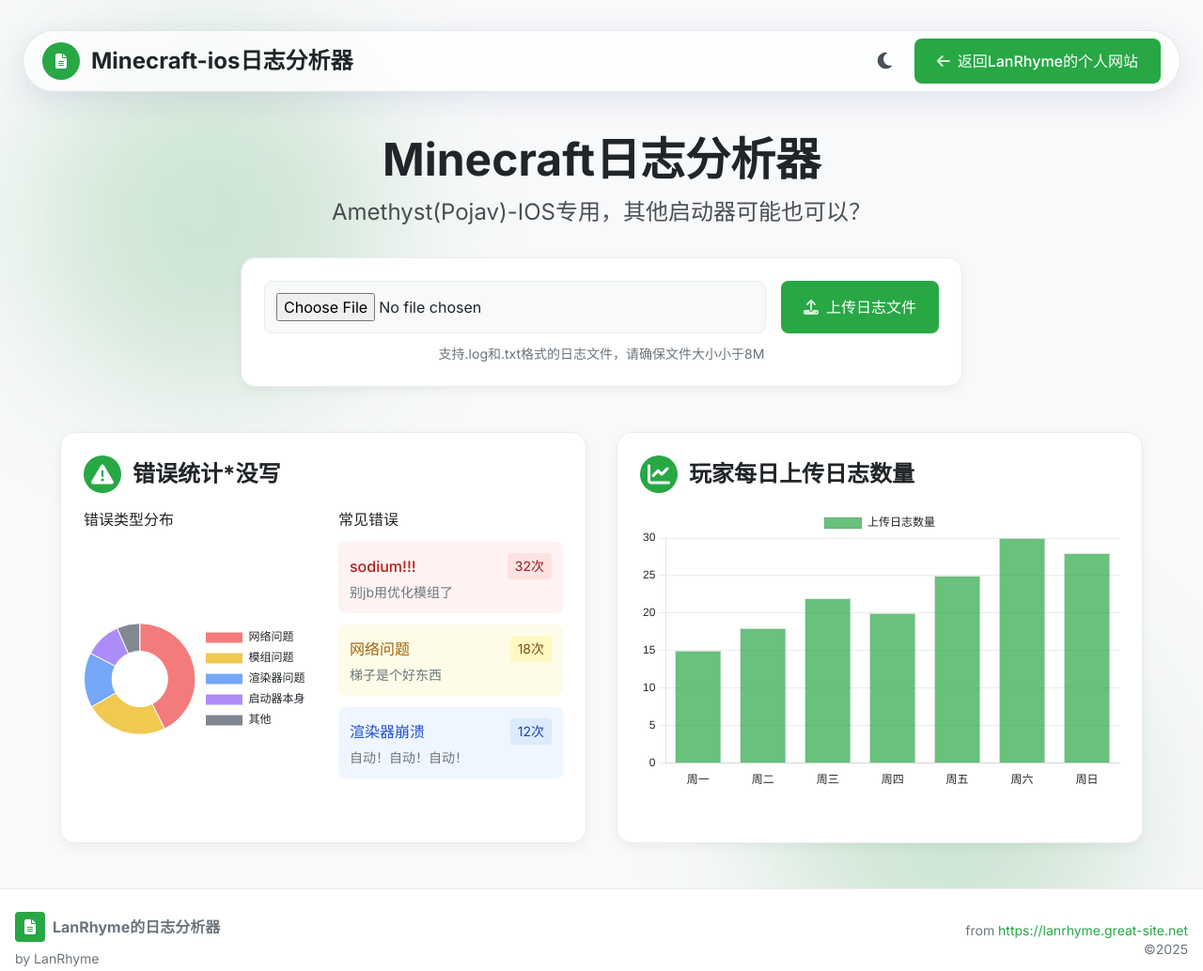
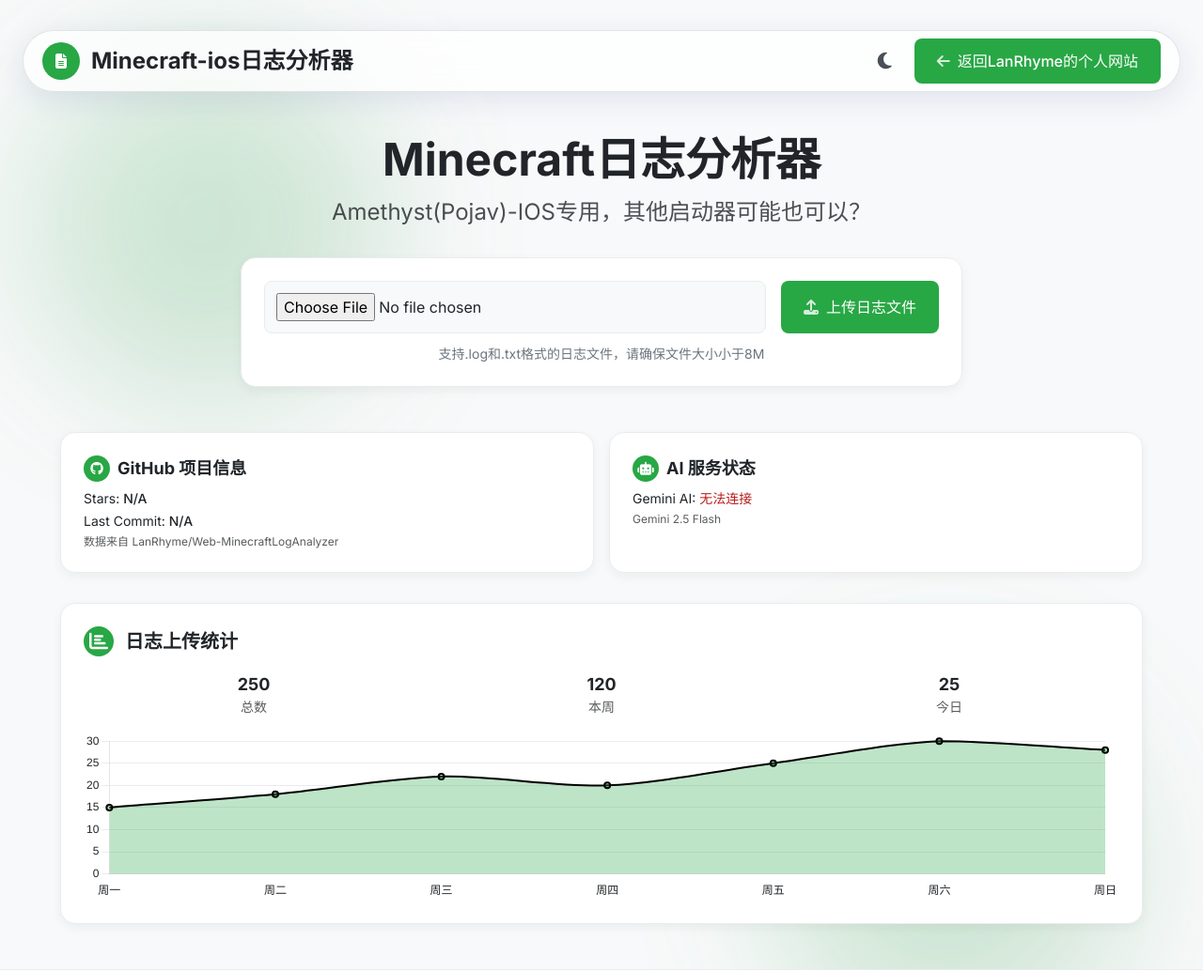
Before and after one commit to LanRhyme/Web-MinecraftLogAnalyzer, a website: page index.html in a window 1280 px wide. Shown: the top 1034 px of the page at 94% size. Drawn offline with nearby package versions, Linux system fonts and the light colour scheme; no server answers.

Commit message:
新增GitHub信息及AI状态显示，优化页面布局。

```diff
--- a/index.html
+++ b/index.html
@@ -236,7 +236,6 @@
         #custom-menu.visible { opacity: 1; transform: scale(1); }
         .menu-item { display: flex; align-items: center; padding: 0.75rem 1.25rem; cursor: pointer; transition: all 0.2s ease; color: var(--menu-item-text); }
         .menu-item:hover { background-color: var(--menu-item-hover-bg); }
-        .menu-item i { width: 1.5rem; margin-right: 0.75rem; color: var(--menu-item-icon); }
         .menu-divider { border-top: 1px solid var(--menu-divider); margin: 0.25rem 0; }
         .menu-header { padding: 0.5rem 1.25rem; font-size: 0.875rem; color: var(--menu-header-text); text-transform: uppercase; font-weight: 500; }
 
@@ -286,6 +285,12 @@
         .gemini-content a { color: var(--footer-link); text-decoration: underline; }
         .gemini-content a:hover { color: var(--footer-link-hover); }
 
+        /* 新增的样式用于小卡片布局 - 始终并排显示 */
+        .grid-compact {
+            display: grid;
+            grid-template-columns: repeat(2, 1fr); /* Always two columns */
+            gap: 1rem; /* Adjust gap as needed */
+        }
     </style>
 </head>
 
@@ -330,49 +335,58 @@
             <div id="analysisResult" class="mt-8 text-left max-w-3xl mx-auto"></div>
         </section>
 
-        <section class="grid grid-cols-1 lg:grid-cols-2 gap-8 w-full max-w-6xl mx-auto">
-            <div id="analysis" class="solid-card anim-card">
-                <h3 class="text-2xl font-semibold mb-4 flex items-center">
-                        <span class="w-10 h-10 amethyst-bg rounded-full flex items-center justify-center text-white mr-3">
-                            <i class="fas fa-exclamation-triangle"></i>
+        <section class="flex flex-col gap-8 w-full max-w-6xl mx-auto">
+            <div class="grid-compact">
+                <a href="https://github.com/LanRhyme/Web-MinecraftLogAnalyzer" target="_blank" rel="noopener noreferrer" id="github-info" class="solid-card anim-card block cursor-pointer">
+                    <h3 class="text-lg font-semibold mb-2 flex items-center">
+                        <span class="w-7 h-7 amethyst-bg rounded-full flex items-center justify-center text-white mr-2 text-sm">
+                            <i class="fab fa-github"></i>
                         </span>
-                    错误统计*没写
-                </h3>
-                <div class="grid grid-cols-1 md:grid-cols-2 gap-8">
-                    <div>
-                        <h4 class="font-medium mb-2">错误类型分布</h4>
-                        <div class="chart-container">
-                            <canvas id="errorChart"></canvas>
-                        </div>
+                        GitHub 项目信息
+                    </h3>
+                    <div class="text-sm space-y-1">
+                        <p>Stars: <span id="github-stars" class="font-medium">加载中...</span></p>
+                        <p>Last Commit: <span id="github-commit" class="font-medium">加载中...</span></p>
+                        <p class="mt-1 text-xs opacity-75">数据来自 LanRhyme/Web-MinecraftLogAnalyzer</p>
                     </div>
-                    <div>
-                        <h4 class="font-medium mb-3">常见错误</h4>
-                        <div class="space-y-3">
-                            <div class="bg-red-50 p-3 rounded-lg">
-                                <div class="flex justify-between items-center"><span class="font-medium text-red-700">sodium!!!</span><span class="text-sm bg-red-100 text-red-800 px-2 py-1 rounded">32次</span></div>
-                                <p class="text-sm mt-1" style="color: var(--footer-text);">别jb用优化模组了</p>
-                            </div>
-                            <div class="bg-yellow-50 p-3 rounded-lg">
-                                <div class="flex justify-between items-center"><span class="font-medium text-yellow-700">网络问题</span><span class="text-sm bg-yellow-100 text-yellow-800 px-2 py-1 rounded">18次</span></div>
-                                <p class="text-sm mt-1" style="color: var(--footer-text);">梯子是个好东西</p>
-                            </div>
-                            <div class="bg-blue-50 p-3 rounded-lg">
-                                <div class="flex justify-between items-center"><span class="font-medium text-blue-700">渲染器崩溃</span><span class="text-sm bg-blue-100 text-blue-800 px-2 py-1 rounded">12次</span></div>
-                                <p class="text-sm mt-1" style="color: var(--footer-text);">自动！自动！自动！</p>
-                            </div>
-                        </div>
+                </a>
+
+                <div id="ai-status" class="solid-card anim-card">
+                    <h3 class="text-lg font-semibold mb-2 flex items-center">
+                        <span class="w-7 h-7 amethyst-bg rounded-full flex items-center justify-center text-white mr-2 text-sm">
+                            <i class="fas fa-robot"></i>
+                        </span>
+                        AI 服务状态
+                    </h3>
+                    <div class="text-sm space-y-1">
+                        <p>Gemini AI: <span id="gemini-status" class="font-medium">检测中...</span></p>
+                        <p class="mt-1 text-xs opacity-75">Gemini 2.5 Flash</p>
                     </div>
                 </div>
             </div>
 
-            <div id="visualization" class="solid-card anim-card">
-                <h3 class="text-2xl font-semibold mb-4 flex items-center">
-                        <span class="w-10 h-10 amethyst-bg rounded-full flex items-center justify-center text-white mr-3">
-                            <i class="fas fa-chart-line"></i>
-                        </span>
-                    玩家每日上传日志数量
+            <div id="upload-stats" class="solid-card anim-card w-full">
+                <h3 class="text-xl font-semibold mb-4 flex items-center">
+                    <span class="w-8 h-8 amethyst-bg rounded-full flex items-center justify-center text-white mr-3">
+                        <i class="fas fa-chart-bar"></i>
+                    </span>
+                    日志上传统计
                 </h3>
-                <div class="chart-container">
+                <div class="grid grid-cols-3 gap-2 text-center text-sm mb-4">
+                    <div>
+                        <p class="font-bold text-lg" id="total-uploads">0</p>
+                        <p class="opacity-75">总数</p>
+                    </div>
+                    <div>
+                        <p class="font-bold text-lg" id="weekly-uploads">0</p>
+                        <p class="opacity-75">本周</p>
+                    </div>
+                    <div>
+                        <p class="font-bold text-lg" id="daily-uploads">0</p>
+                        <p class="opacity-75">今日</p>
+                    </div>
+                </div>
+                <div class="chart-container" style="height: 180px;">
                     <canvas id="uploadChart"></canvas>
                 </div>
             </div>
@@ -501,32 +515,81 @@
     });
 
     // 更新图表颜色
+    let uploadChartInstance = null; // Declare a variable for the Chart instance
+
     function updateChartColors() {
         setTimeout(() => {
             const textColor = getComputedStyle(document.documentElement).getPropertyValue('--text-primary').trim();
             const gridColor = getComputedStyle(document.documentElement).getPropertyValue('--card-border').trim();
-            [Chart.getChart('errorChart'), Chart.getChart('uploadChart')].forEach(chart => {
-                if (chart) {
-                    chart.options.plugins.legend.labels.color = textColor;
-                    if(chart.options.scales.y) {
-                        chart.options.scales.y.ticks.color = textColor;
-                        chart.options.scales.y.grid.color = gridColor;
-                    }
-                    if(chart.options.scales.x) chart.options.scales.x.ticks.color = textColor;
-                    chart.update();
+
+            if (uploadChartInstance) { // Check if chart instance exists
+                uploadChartInstance.options.plugins.legend.labels.color = textColor;
+                if(uploadChartInstance.options.scales.y) {
+                    uploadChartInstance.options.scales.y.ticks.color = textColor;
+                    uploadChartInstance.options.scales.y.grid.color = gridColor;
                 }
-            });
+                if(uploadChartInstance.options.scales.x) uploadChartInstance.options.scales.x.ticks.color = textColor;
+                uploadChartInstance.update();
+            }
         }, 50);
     }
 
     // DOM加载完成后初始化
     document.addEventListener('DOMContentLoaded', function () {
         loadTheme();
-        const errorCtx = document.getElementById('errorChart').getContext('2d');
-        new Chart(errorCtx, { type: 'doughnut', data: { labels: ['网络问题', '模组问题', '渲染器问题', '启动器本身', '其他'], datasets: [{ data: [32, 18, 12, 8, 5], backgroundColor: ['rgba(239, 68, 68, 0.7)', 'rgba(234, 179, 8, 0.7)', 'rgba(59, 130, 246, 0.7)', 'rgba(139, 92, 246, 0.7)', 'rgba(75, 85, 99, 0.7)'], borderWidth: 1 }] }, options: { responsive: true, maintainAspectRatio: false, plugins: { legend: { position: 'right' } } } });
+
         const uploadCtx = document.getElementById('uploadChart').getContext('2d');
-        new Chart(uploadCtx, { type: 'bar', data: { labels: ['周一', '周二', '周三', '周四', '周五', '周六', '周日'], datasets: [{ label: '上传日志数量', data: [15, 18, 22, 20, 25, 30, 28], backgroundColor: 'rgba(40, 167, 69, 0.7)', borderWidth: 1 }] }, options: { responsive: true, maintainAspectRatio: false, scales: { y: { beginAtZero: true }, x: { grid: { display: false } } } } });
+        uploadChartInstance = new Chart(uploadCtx, { // Assign the new Chart instance to the variable
+            type: 'line', // Changed to line chart
+            data: {
+                labels: ['周一', '周二', '周三', '周四', '周五', '周六', '周日'],
+                datasets: [{
+                    label: '上传日志数量',
+                    data: [15, 18, 22, 20, 25, 30, 28], // Example data, replace with real data from backend
+                    backgroundColor: 'rgba(40, 167, 69, 0.3)', // Light background for line chart area
+                    borderColor: 'var(--amethyst-color)', // Line color
+                    borderWidth: 2,
+                    fill: true, // Fill the area under the line
+                    tension: 0.3 // Smooth the line
+                }]
+            },
+            options: {
+                responsive: true,
+                maintainAspectRatio: false,
+                plugins: {
+                    legend: {
+                        display: false // Hide legend for cleaner look
+                    }
+                },
+                scales: {
+                    y: {
+                        beginAtZero: true,
+                        grid: {
+                            color: 'var(--card-border)' // Use card border color for grid
+                        },
+                        ticks: {
+                            color: 'var(--text-primary)' // Use primary text color for ticks
+                        }
+                    },
+                    x: {
+                        grid: {
+                            display: false
+                        },
+                        ticks: {
+                            color: 'var(--text-primary)' // Use primary text color for ticks
+                        }
+                    }
+                }
+            }
+        });
         updateChartColors(); // Initial call
+        fetchGitHubInfo();
+        checkAiStatus();
+
+        // Dummy data for upload stats - replace with actual backend data
+        document.getElementById('total-uploads').innerText = '250'; // Example total
+        document.getElementById('weekly-uploads').innerText = '120'; // Example weekly
+        document.getElementById('daily-uploads').innerText = '25';  // Example daily
     });
 
     // 卡片入场动画
@@ -540,6 +603,47 @@
     // 警告弹窗
     function showWarningPopup(keyword, description) { document.getElementById('warningKeyword').innerText = keyword; document.getElementById('warningDescription').innerText = description; document.getElementById('warningPopup').classList.remove('hidden'); }
     function hideWarningPopup() { document.getElementById('warningPopup').classList.add('hidden'); }
+
+    // 获取 GitHub 项目信息
+    async function fetchGitHubInfo() {
+        try {
+            const response = await fetch('/api/github-info');
+            const data = await response.json();
+            if (data.error) {
+                document.getElementById('github-stars').innerText = 'N/A';
+                document.getElementById('github-commit').innerText = 'N/A';
+                console.error('获取 GitHub 信息失败:', data.error);
+                return;
+            }
+            document.getElementById('github-stars').innerText = data.stars || 'N/A';
+            document.getElementById('github-commit').innerText = data.lastCommitDate ? new Date(data.lastCommitDate).toLocaleDateString() : 'N/A';
+        } catch (error) {
+            document.getElementById('github-stars').innerText = 'N/A';
+            document.getElementById('github-commit').innerText = 'N/A';
+            console.error('获取 GitHub 信息异常:', error);
+        }
+    }
+
+    // 检查 AI 代理状态
+    async function checkAiStatus() {
+        const geminiStatusElem = document.getElementById('gemini-status');
+        try {
+            const response = await fetch('/api/check-gemini-status');
+            const data = await response.json();
+            if (data.status === 'ok') {
+                geminiStatusElem.innerText = '在线';
+                geminiStatusElem.style.color = 'var(--amethyst-color)';
+            } else {
+                geminiStatusElem.innerText = '离线 / 错误';
+                geminiStatusElem.style.color = 'var(--text-red-700)';
+                console.warn('Gemini AI 状态检测失败:', data.message);
+            }
+        } catch (error) {
+            geminiStatusElem.innerText = '无法连接';
+            geminiStatusElem.style.color = 'var(--text-red-700)';
+            console.error('检查 Gemini AI 状态异常:', error);
+        }
+    }
 
     // 日志上传与分析
     document.getElementById('uploadBtn').onclick = async function () {
```
Also changed, not shown: server.js (+50 -1 lines).
